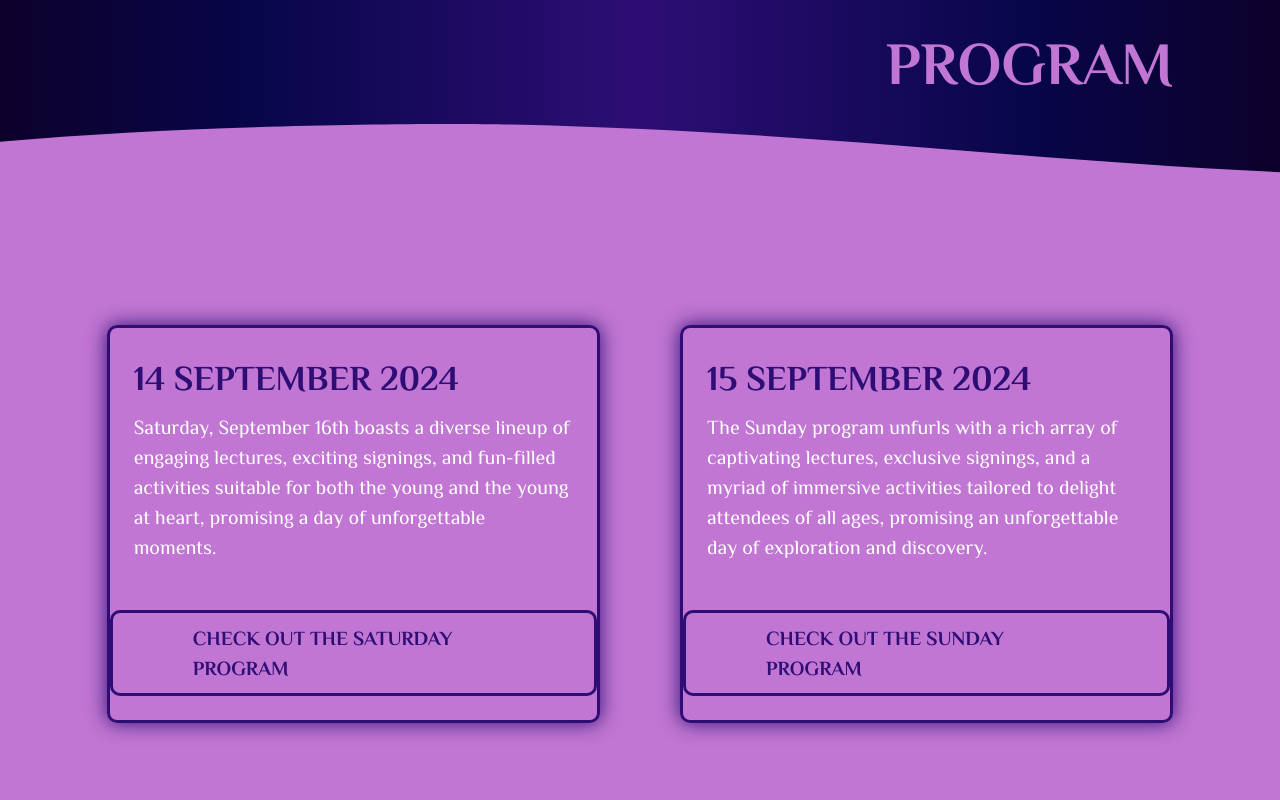
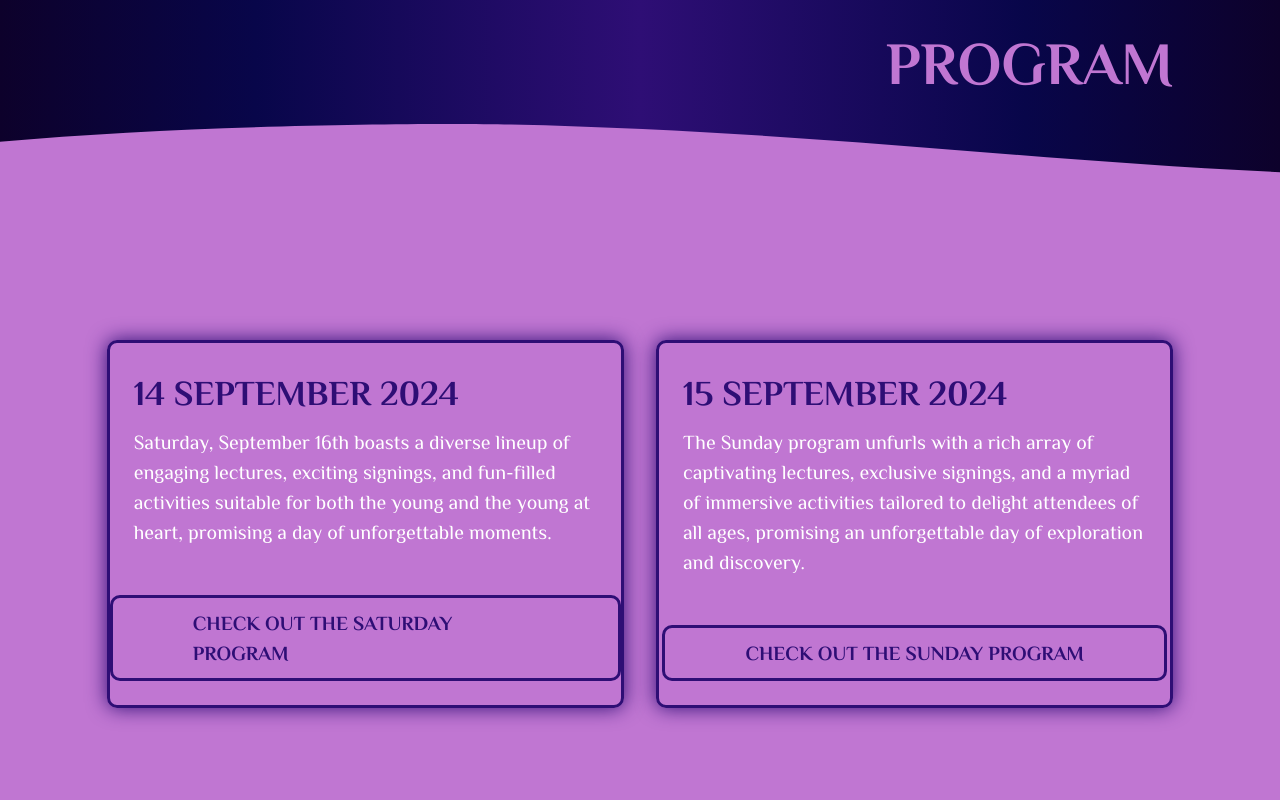
Before and after one commit to andreahuncikova/fantasyfestival, a Vue app: page /program in a window 1280 px wide. Shown: the part 900-1700 px from the top of the page. Built offline with nearby package versions, Linux system fonts and the light colour scheme.

Commit message:
final check

```diff
--- a/src/views/FestivalView.vue
+++ b/src/views/FestivalView.vue
@@ -7,13 +7,22 @@
         <h1>FANTASY FESTIVAL</h1>
       </div>
           <h2 class="mt-10">Explore more about the festival</h2>
-          <p class="mt-2">Fantasy Festival Esbjerg is an enchanting event that celebrates the wonders of fantasy literature and the power of imagination. Since its inception in 2015, the festival has grown exponentially, attracting approximately 8,000 attendees in 2022. From immersive storytelling sessions to interactive workshops, attendees can explore the rich tapestry of the fantasy genre. With cosplay competitions and a vibrant marketplace, there’s something for everyone. Special guest appearances and exclusive book signings add to the excitement. Join us for a weekend filled with magic, adventure, and endless possibilities at Fantasy Festival Esbjerg!</p>
-          <h3 class="pb-2">Join us at Fantasy Festival Esbjerg!</h3>
+          <p class="mt-2">Fantasy Festival Esbjerg is an enchanting event that celebrates the wonders of fantasy literature and the power of imagination. Since its inception in 2015, the festival has grown exponentially, attracting approximately 8,000 attendees in 2022. From immersive storytelling sessions to interactive workshops, attendees can explore the rich tapestry of the fantasy genre. Embracing both classic tales and contemporary narratives, the festival offers a diverse range of activities catering to enthusiasts of all ages and interests.
+
+
+
+
+
+
+</p>
         </div>
+        <div class="col">
+        <h3 class="pb-4">Join us at Fantasy Festival Esbjerg!</h3>
         <div class="flex">
           <a href="https://www.ticketmaster.dk/artist/fantasyfestival-billetter/1233494" class="button">BUY TICKETS</a>
           <a href="/program" class="button ml-6">SEE PROGRAM</a>
         </div>
+      </div>
       </div>
       <div class="w-1/12"></div>
       <div class="w-full lg:w-4/12 justify-end mt-10">
--- a/src/views/ProgramView.vue
+++ b/src/views/ProgramView.vue
@@ -1,6 +1,5 @@
 <template>
     <main>
-
       <div class="flex items-center justify-center h-auto sm:h-screen" preload="auto">
         <div class="w-full py-6 sm:py-0 sm:w-9/12 h-full">
           <div class="sm:h-full pt-32 p-10 h-500">
@@ -13,29 +12,32 @@
         <h1 class="text-end mb-6">PROGRAM</h1>
       </div>
       <div class="container-program smalldevicesbackgroundpurple w-full">
-      <div class="container py-8 mx-auto flex flex-col md:flex-row items-center justify-center space-y-8 md:space-y-0 md:space-x-20 w-10/12">
-        <div class="row w-full md:w-1/2 flex flex-col imagesblue items-stretch">
-        <div class="p-6 rounded-lg flex-grow">
+        <div class="row py-8 mx-auto flex flex-row items-center justify-center space-y-8 md:space-y-0 md:space-x-20 w-10/12">
+          <div class="flex flex-col md:flex-row justify-between w-full space-y-8 md:space-y-0 md:space-x-8">
+            <div class="col w-full flex flex-col items-stretch imagesblue">
+              <div class="p-6 rounded-lg flex flex-col flex-grow">
                 <h2 class="h2blue">14 SEPTEMBER 2024</h2>
                 <p class="mt-2">Saturday, September 16th boasts a diverse lineup of engaging lectures, exciting signings, and fun-filled activities suitable for both the young and the young at heart, promising a day of unforgettable moments.</p>
               </div>
-        <div class="flex my-6 justify-center">
+              <div class="my-6 flex justify-center">
                 <a href="https://fantasyfestival.dk/program-og-aktiviteter/program/program-16-september" class="buttonblue">CHECK OUT THE SATURDAY PROGRAM</a>
               </div>
             </div>
-    <div class="row w-full md:w-1/2 flex flex-col imagesblue">
-        <div class="p-6 rounded-lg flex-grow">
+
+            <div class="col w-full flex flex-col items-stretch imagesblue">
+              <div class="p-6 rounded-lg flex flex-col flex-grow">
                 <h2 class="h2blue">15 SEPTEMBER 2024</h2>
                 <p class="mt-2">The Sunday program unfurls with a rich array of captivating lectures, exclusive signings, and a myriad of immersive activities tailored to delight attendees of all ages, promising an unforgettable day of exploration and discovery.</p>
               </div>
-        <div class="flex my-6 justify-center">
+
+              <div class="my-6 flex justify-center">
                 <a href="https://fantasyfestival.dk/program-og-aktiviteter/program/program-17-september" class="buttonblue">CHECK OUT THE SUNDAY PROGRAM</a>
               </div>
             </div>
           </div>
         </div>
+      </div>
     </main>
-
   </template>
 
 <script setup>
```
Lines whose indentation alone changed are shown as unchanged.
